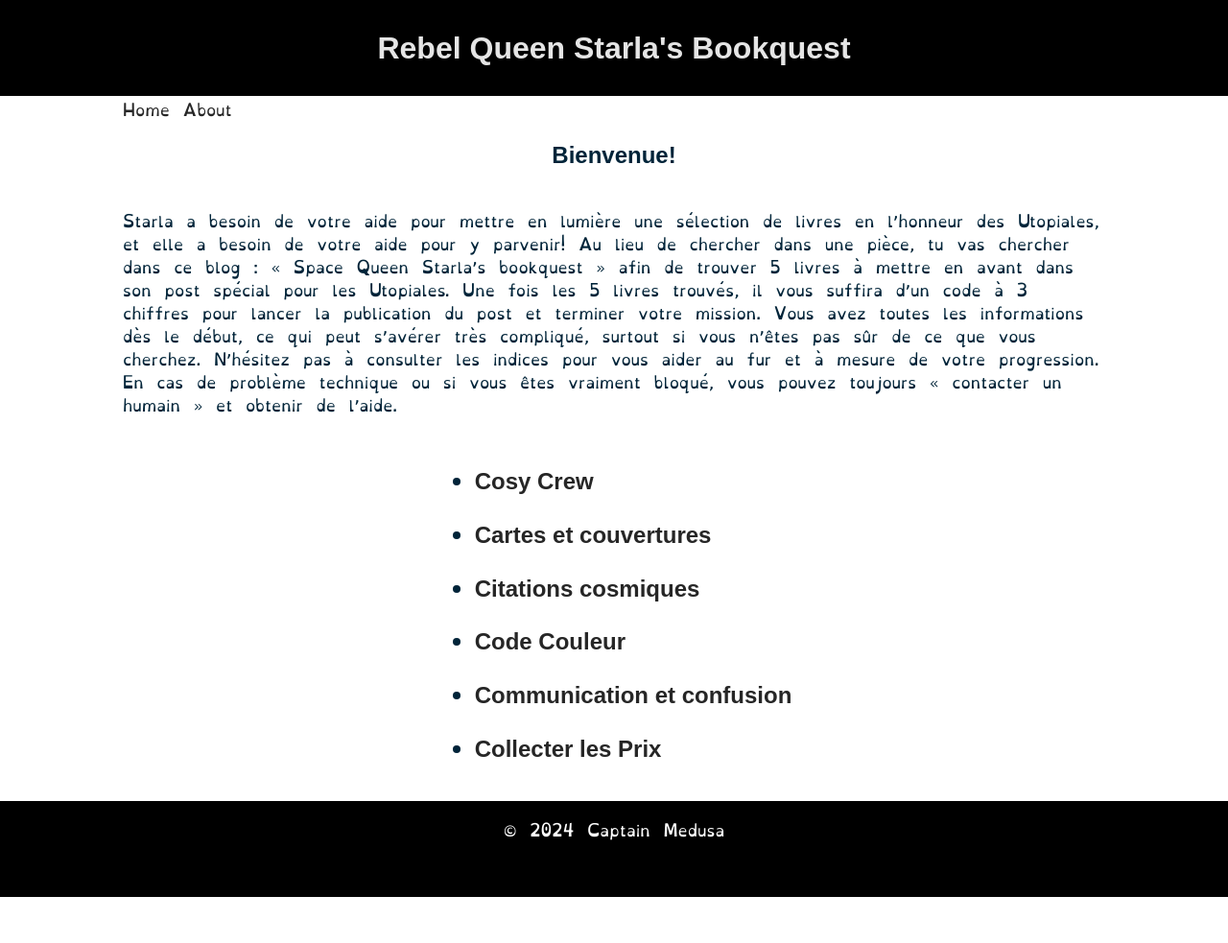
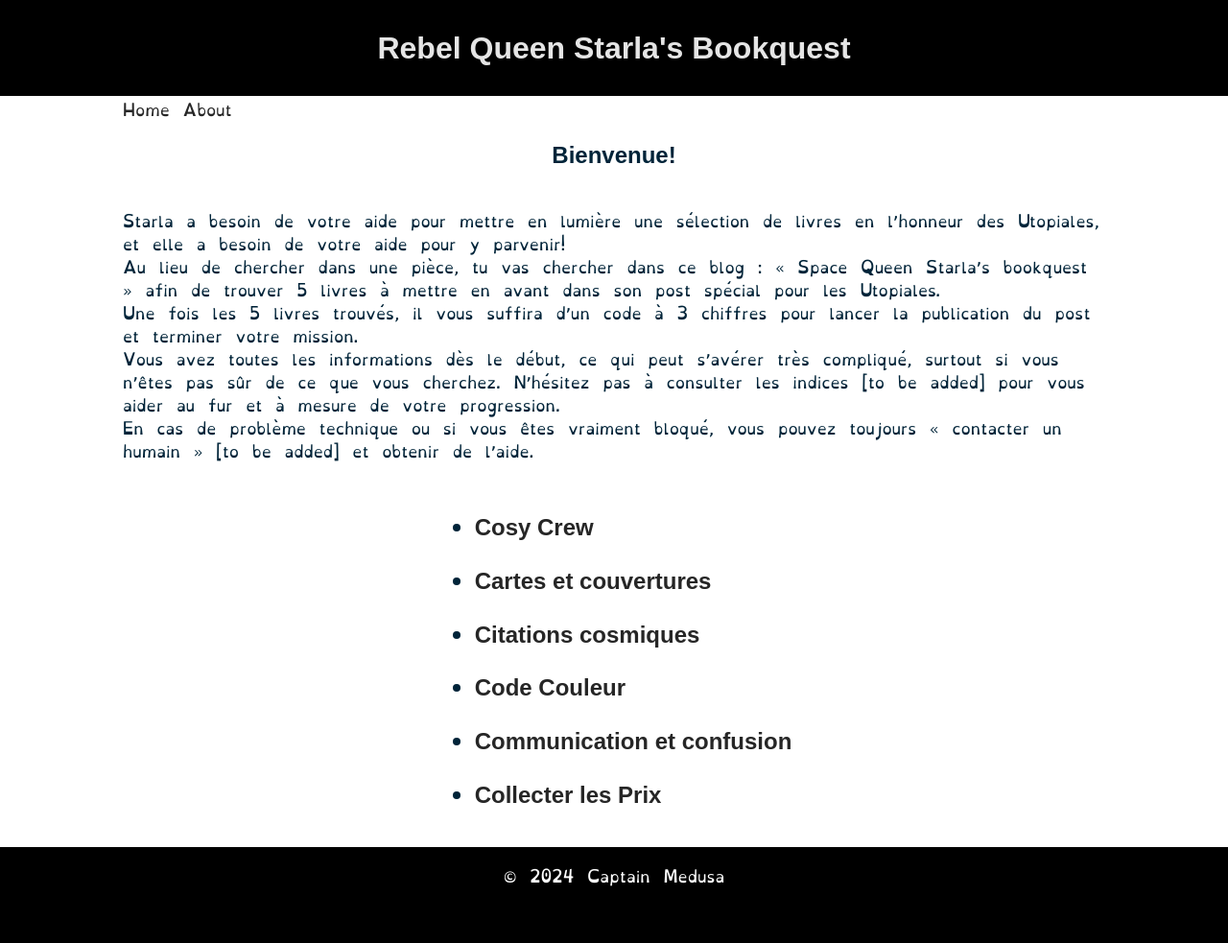
Before and after one commit to gwenananaelle/starlasbookquest, a Jekyll site: the page built from index.md, in a window 1280 px wide. Shown: the whole page at 96% size. Built offline with Jekyll 4.4.1, drawn with Linux system fonts in a browser that asks for light colours; before the commit the page ends 935 px from its top, so only the background shows below that.

Commit message:
br on homepage

```diff
--- a/index.md
+++ b/index.md
@@ -4,11 +4,11 @@ title: "Bienvenue"
 ---
 
 ## Bienvenue!
-Starla a besoin de votre aide pour mettre en lumière une sélection de livres en l'honneur des Utopiales, et elle a besoin de votre aide pour y parvenir!
-Au lieu de chercher dans une pièce, tu vas chercher dans ce blog : « Space Queen Starla's bookquest » afin de trouver 5 livres à mettre en avant dans son post spécial pour les Utopiales.
-Une fois les 5 livres trouvés, il vous suffira d'un code à 3 chiffres pour lancer la publication du post et terminer votre mission.
-Vous avez toutes les informations dès le début, ce qui peut s'avérer très compliqué, surtout si vous n'êtes pas sûr de ce que vous cherchez. N'hésitez pas à consulter les indices pour vous aider au fur et à mesure de votre progression.
-En cas de problème technique ou si vous êtes vraiment bloqué, vous pouvez toujours « contacter un humain » et obtenir de l'aide.
+Starla a besoin de votre aide pour mettre en lumière une sélection de livres en l'honneur des Utopiales, et elle a besoin de votre aide pour y parvenir!<br>
+Au lieu de chercher dans une pièce, tu vas chercher dans ce blog : « Space Queen Starla's bookquest » afin de trouver 5 livres à mettre en avant dans son post spécial pour les Utopiales.<br>
+Une fois les 5 livres trouvés, il vous suffira d'un code à 3 chiffres pour lancer la publication du post et terminer votre mission.<br>
+Vous avez toutes les informations dès le début, ce qui peut s'avérer très compliqué, surtout si vous n'êtes pas sûr de ce que vous cherchez. N'hésitez pas à consulter les indices [to be added] pour vous aider au fur et à mesure de votre progression.<br>
+En cas de problème technique ou si vous êtes vraiment bloqué, vous pouvez toujours « contacter un humain » [to be added] et obtenir de l'aide.<br>
 
 <ul>
   {% for puzzle in site.puzzles %}
```
